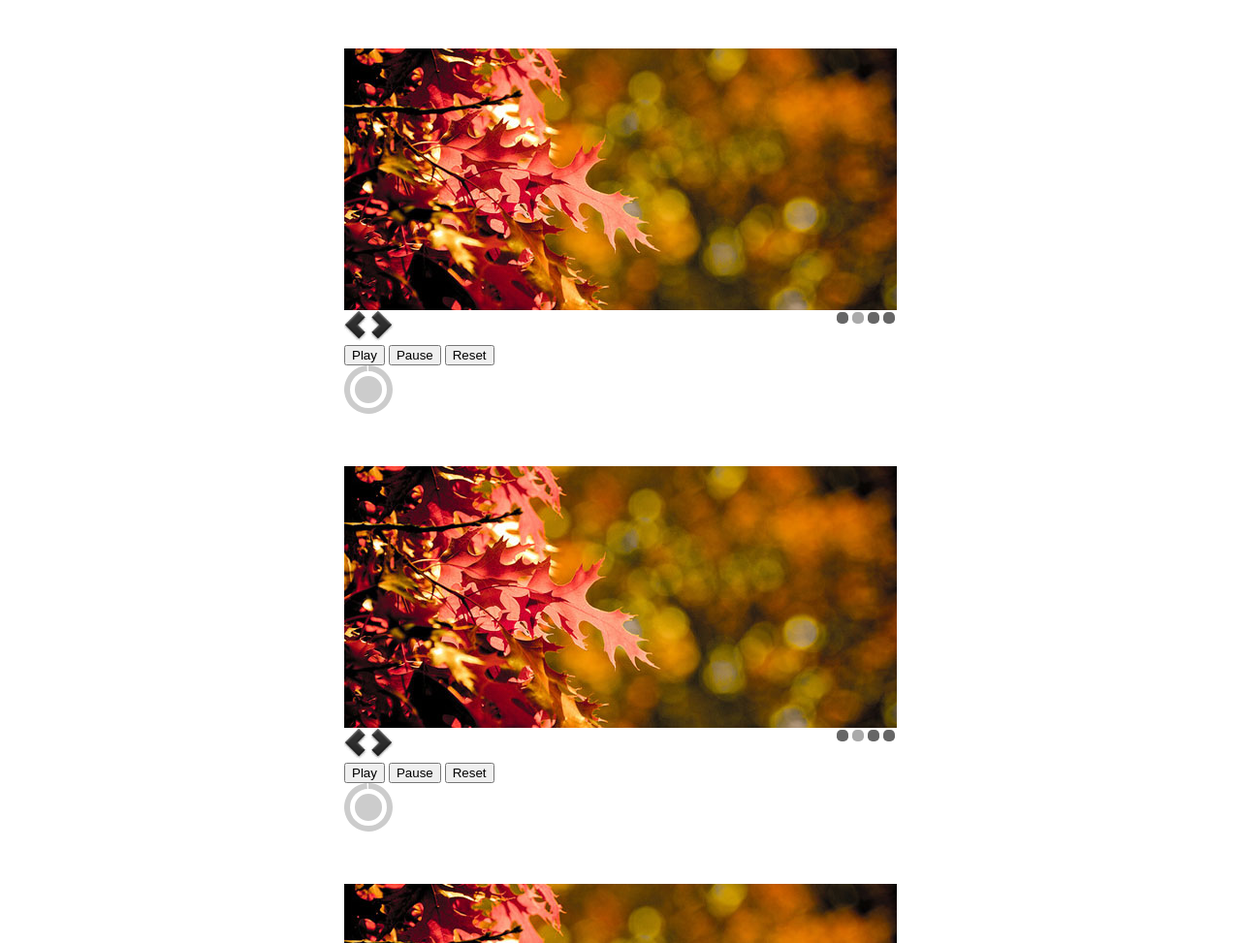
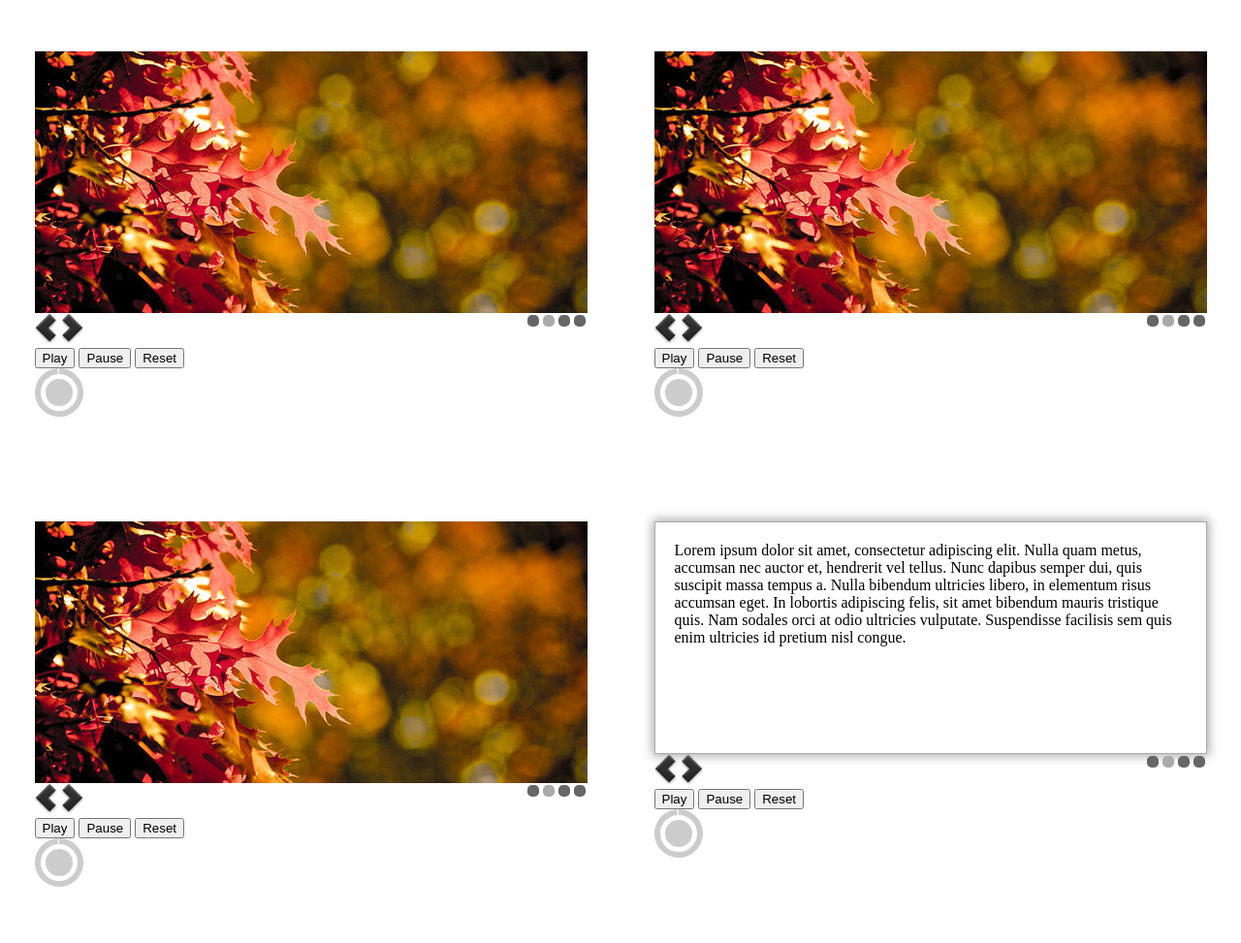
Before and after one commit to yohannrub/jquery.timed-slideshow, a plain HTML site: page index.html in a window 1280 px wide. Shown: the top 973 px of the page at 97% size. Drawn offline with nearby package versions, Linux system fonts and the light colour scheme.

Commit message:
[demo] update styling

```diff
--- a/index.html
+++ b/index.html
@@ -5,17 +5,32 @@
     * {
       margin: 0;
     }
+    ul {
+      list-style: none;
+    }
+    table {
+      width: 100%;
+    }
+    td {
+      vertical-align: top;
+    }
 
     .slideshow-container {
       width: 570px;
       margin: 50px auto;
     }
     .slideshow-container .slideshow-slides li {
-      width: 570px;  /* Required */
-      height: 270px; /* Required as images may not be loaded before slideshow initialization */
+      width: 570px;  /* Required for images slides */
+      height: 270px; /* Required for images slides */
     }
     #slideshow-container-text .slideshow-slides li {
-      height: auto;  /* Let slideshow set automatic height */
+      width: 530px;  /* Required for text slides */
+      height: auto;  /* Set automatic height for text slides */
+      margin: 20px;
+    }
+    #slideshow-container-text .slideshow-slides-container {
+      border: 1px solid #aaaaaa;
+      box-shadow: 0px 0px 10px 2px #aaaaaa;
     }
     .slideshow-container .slideshow-prev {
       display: inline-block;
@@ -33,9 +48,6 @@
     }
     .slideshow-container .slideshow-pagination {
       float: right;
-    }
-    .slideshow-container .slideshow-pagination ul {
-      list-style: none;
     }
     .slideshow-container .slideshow-pagination ul li {
       display: inline-block;
@@ -69,6 +81,9 @@
 
 <body>
 
+<table>
+    <tr>
+        <td>
             <div id="slideshow-container-basic" class="slideshow-container">
                 <ul class="slideshow-slides">
                     <li><img src="img/image1.jpg" /></li>
@@ -88,7 +103,8 @@
                     <div class="pietimer-container"></div>
                 </div>
             </div>
-
+        </td>
+        <td>
             <div id="slideshow-container-vertical" class="slideshow-container">
                 <ul class="slideshow-slides">
                     <li><img src="img/image1.jpg" /></li>
@@ -108,7 +124,10 @@
                     <div class="pietimer-container"></div>
                 </div>
             </div>
-
+        </td>
+    </tr>
+    <tr>
+        <td>
             <div id="slideshow-container-fade" class="slideshow-container">
                 <ul class="slideshow-slides">
                     <li><img src="img/image1.jpg" /></li>
@@ -128,14 +147,17 @@
                     <div class="pietimer-container"></div>
                 </div>
             </div>
-
+        </td>
+        <td>
             <div id="slideshow-container-text" class="slideshow-container">
+                <div class="slideshow-slides-container">
                     <ul class="slideshow-slides">
-        <li><p>Lorem ipsum dolor sit amet, consectetur adipiscing elit. Pellentesque in orci id tellus eleifend feugiat. Nunc justo risus, eleifend ac iaculis ac, fringilla vel orci. Nam pretium porta purus, in varius turpis posuere id. Aenean suscipit sodales neque eget tempor.</p></li>
-        <li><p>Suspendisse semper luctus cursus. Proin est lectus, tempus eu feugiat non, hendrerit quis metus. In vulputate augue nec odio mattis commodo. Vestibulum at interdum turpis. Nunc pellentesque dapibus mi. Vestibulum ante ipsum primis in faucibus orci luctus et ultrices posuere cubilia Curae.</p></li>
-        <li><p>Proin hendrerit, leo eu condimentum viverra, sem justo feugiat massa, sed convallis ligula massa at leo. Pellentesque faucibus malesuada nisl. Vivamus gravida tempus tellus sed feugiat. Nullam accumsan molestie justo sit amet tempor. Aenean leo libero, auctor a tempor sed, mattis at nibh.</p></li>
-        <li><p>Curabitur vel mi nisl, nec aliquam ipsum. Nunc vitae hendrerit dolor. Morbi quis adipiscing orci. Fusce lacinia pulvinar magna a lobortis. Curabitur at nisi risus, non consectetur nisi. Suspendisse suscipit gravida consectetur. Maecenas blandit hendrerit elit, eget fringilla mauris fringilla ut.</p></li>
+                        <li><p>Lorem ipsum dolor sit amet, consectetur adipiscing elit. Nulla quam metus, accumsan nec auctor et, hendrerit vel tellus. Nunc dapibus semper dui, quis suscipit massa tempus a. Nulla bibendum ultricies libero, in elementum risus accumsan eget. In lobortis adipiscing felis, sit amet bibendum mauris tristique quis. Nam sodales orci at odio ultricies vulputate. Suspendisse facilisis sem quis enim ultricies id pretium nisl congue.</p></li>
+                        <li><p>Morbi sit amet erat tristique velit cursus malesuada quis non tortor. Vestibulum ante ipsum primis in faucibus orci luctus et ultrices posuere cubilia Curae; Praesent tristique elementum libero, vitae elementum mi tincidunt id. Quisque bibendum, dui vitae blandit semper, risus leo vestibulum orci, pretium posuere justo augue ut lacus. Ut facilisis blandit tortor, id laoreet lectus tincidunt quis. Maecenas accumsan tincidunt mattis. Fusce vitae nisl urna. Nulla ac rutrum arcu. Duis blandit nunc urna, eu tempus dolor. Ut quis tincidunt risus. Etiam est risus, tincidunt sed sodales nec, molestie a quam. Nulla convallis, odio ut molestie iaculis, arcu diam congue eros, eget hendrerit massa eros ac elit. Morbi nec nisl id augue pretium condimentum vel ac neque. Nulla facilisi. Fusce at elit at diam pellentesque consectetur. Nulla facilisi.</p></li>
+                        <li><p>Morbi arcu velit, volutpat sit amet hendrerit in, suscipit id tortor. In non egestas erat. Donec rhoncus mauris ut orci auctor aliquet mollis felis faucibus. Cras pharetra leo eu arcu hendrerit quis dictum metus tincidunt. Vivamus porta mollis leo, in feugiat ipsum commodo vel. Integer vestibulum cursus sem, sed sagittis orci eleifend eget. Donec pretium neque a tellus dictum a interdum dui tempus. Vivamus elit orci, facilisis ac convallis at, lobortis id lorem. Donec malesuada aliquam ipsum vitae varius. Mauris rutrum, felis vel sollicitudin condimentum, eros ante vestibulum nunc, sit amet pharetra sem ante non sem. Maecenas lobortis tempor eros, eu ultrices sem vulputate id.</p></li>
+                        <li><p>In lobortis tempor erat, id venenatis velit auctor vel. Nullam non tortor et justo sodales porttitor in sit amet odio. Aliquam eu mauris id velit dignissim faucibus. Cras rutrum risus eget enim tincidunt eget porta mauris bibendum. In dignissim, arcu ac dignissim tristique, massa eros interdum ligula, eu adipiscing nibh dolor a turpis. Sed condimentum adipiscing lorem, quis feugiat lectus dictum vitae. Ut convallis pulvinar auctor.</p></li>
                     </ul>
+                </div>
                 <div>
                     <div class="slideshow-pagination"></div>
                     <a class="slideshow-prev"></a>
@@ -148,6 +170,9 @@
                     <div class="pietimer-container"></div>
                 </div>
             </div>
+        </td>
+    </tr>
+</table>
 
 <script src="http://code.jquery.com/jquery-1.8.1.min.js"></script>
 <script src="js/jquery.timed-slideshow.min.js"></script>
```
Lines whose indentation alone changed are shown as unchanged.
